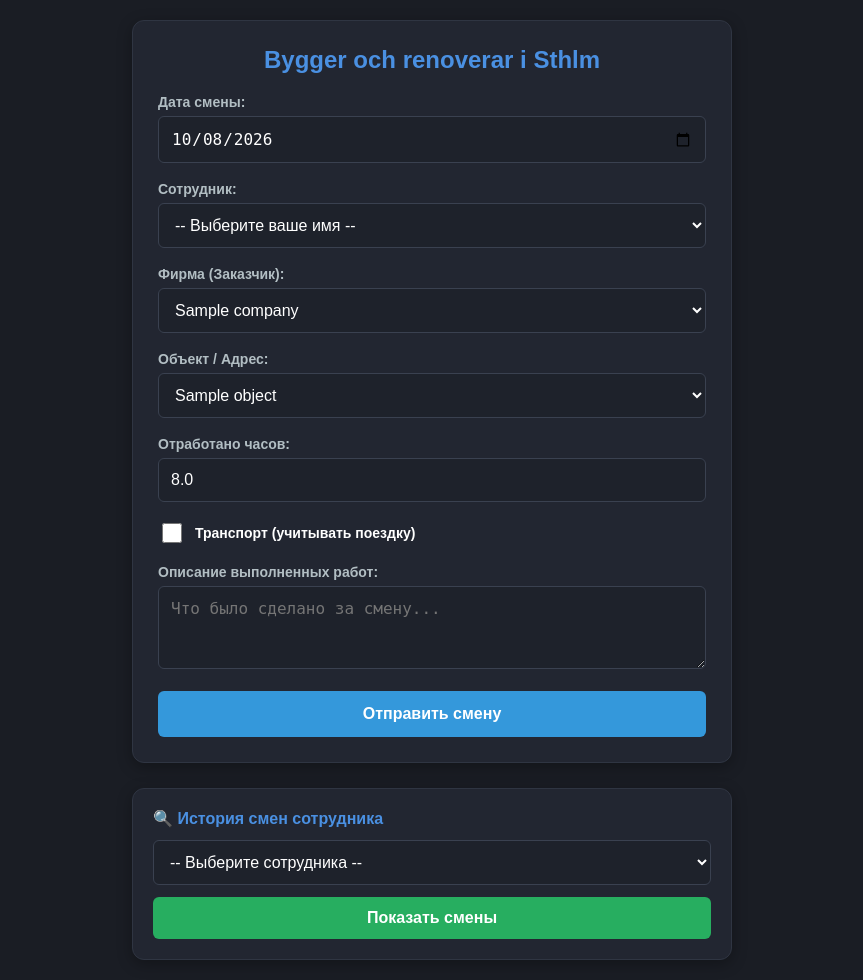
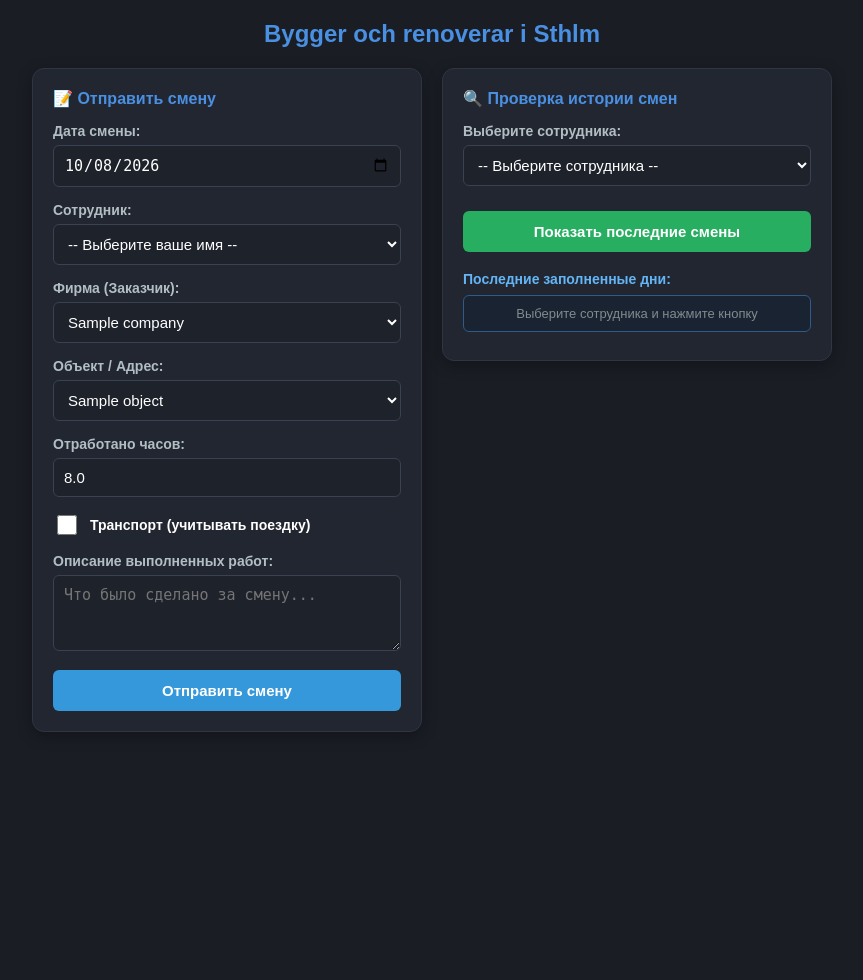
Before and after one commit to mbaton1981/smart-report-cloud, a Flask app: page / in a window 1280 px wide. Shown: the whole page, without its empty margins (208-1071 px from the left). After the commit the page ends 732 px from the top, so only its background shows below. Run offline with Flask 3, Linux system fonts and the light colour scheme; tables that the repository leaves empty hold one stand-in row (values such as "Sample post").

Commit message:
Update index.html

```diff
--- a/templates/index.html
+++ b/templates/index.html
@@ -5,22 +5,34 @@
     <meta name="viewport" content="width=device-width, initial-scale=1.0">
     <title>Bygger och renoverar i Sthlm</title>
     <style>
-        body { font-family: Arial, sans-serif; max-width: 600px; margin: 20px auto; padding: 0 15px; color: #fff; background-color: #1a1d24; }
+        body { font-family: Arial, sans-serif; max-width: 800px; margin: 20px auto; padding: 0 15px; color: #fff; background-color: #1a1d24; }
         h2 { text-align: center; color: #4a90e2; }
-        form { background: #222631; padding: 25px; border-radius: 12px; box-shadow: 0 4px 15px rgba(0,0,0,0.3); border: 1px solid #2f3542; }
-        .form-group { margin-bottom: 18px; }
+        .main-container { display: flex; flex-wrap: wrap; gap: 20px; }
+        .form-box { flex: 1; min-width: 320px; background: #222631; padding: 20px; border-radius: 12px; box-shadow: 0 4px 15px rgba(0,0,0,0.3); border: 1px solid #2f3542; }
+        .history-box { flex: 1; min-width: 320px; background: #222631; padding: 20px; border-radius: 12px; box-shadow: 0 4px 15px rgba(0,0,0,0.3); border: 1px solid #2f3542; height: fit-content; }
+        .form-group { margin-bottom: 15px; }
         label { display: block; margin-bottom: 6px; font-weight: bold; color: #b2bec3; font-size: 14px; }
-        select, input, textarea { width: 100%; padding: 12px; box-sizing: border-box; background-color: #1e222b; border: 1px solid #3a4150; border-radius: 6px; font-size: 16px; color: #fff; }
+        select, input, textarea { width: 100%; padding: 10px; box-sizing: border-box; background-color: #1e222b; border: 1px solid #3a4150; border-radius: 6px; font-size: 15px; color: #fff; }
         select:focus, input:focus, textarea:focus { border-color: #4a90e2; outline: none; }
-        button { background-color: #3498db; color: white; padding: 14px; border: none; border-radius: 6px; cursor: pointer; width: 100%; font-size: 16px; font-weight: bold; transition: background 0.2s; }
+        button { background-color: #3498db; color: white; padding: 12px; border: none; border-radius: 6px; cursor: pointer; width: 100%; font-size: 15px; font-weight: bold; transition: background 0.2s; }
         button:hover { background-color: #2980b9; }
+        .btn-history { background-color: #27ae60; margin-top: 10px; }
+        .btn-history:hover { background-color: #219653; }
+
+        /* Список смен */
+        #history-list { list-style-type: none; padding: 0; margin: 0; }
+        #history-list li { background: #1a2332; margin-bottom: 8px; padding: 10px; border-radius: 6px; border: 1px solid #2e5b88; font-size: 13px; color: #dfe6e9; display: flex; justify-content: space-between; align-items: center; }
     </style>
 </head>
 <body>
 
+    <h2>Bygger och renoverar i Sthlm</h2>
+
+    <div class="main-container">
+        <!-- ЛЕВАЯ КОЛОНКА: Основная форма отправки смены -->
+        <div class="form-box">
+            <h3 style="color: #4a90e2; margin-top: 0; font-size: 16px; margin-bottom: 15px;">📝 Отправить смену</h3>
             <form id="shift-form">
-        <h2 style="margin-top: 0; margin-bottom: 20px;">Bygger och renoverar i Sthlm</h2>
-
                 <div class="form-group">
                     <label for="date">Дата смены:</label>
                     <input type="date" id="date" name="date" required>
@@ -72,13 +84,15 @@
 
                 <button type="submit">Отправить смену</button>
             </form>
+        </div>
 
-    <!-- ОТДЕЛЬНЫЙ БЕЗОПАСНЫЙ БЛОК ДЛЯ ПРОВЕРКИ ИСТОРИИ -->
-    <div style="margin-top: 25px; background: #222631; padding: 20px; border-radius: 12px; border: 1px solid #2f3542; box-shadow: 0 4px 15px rgba(0,0,0,0.3);">
-        <h3 style="color: #4a90e2; margin-top: 0; font-size: 16px; margin-bottom: 12px;">🔍 История смен сотрудника</h3>
+        <!-- ПРАВАЯ КОЛОНКА: Независимый блок просмотра последних смен работника -->
+        <div class="history-box">
+            <h3 style="color: #4a90e2; margin-top: 0; font-size: 16px; margin-bottom: 15px;">🔍 Проверка истории смен</h3>
 
-        <div style="margin-bottom: 12px;">
-            <select id="safe-employee" style="width: 100%; padding: 12px; background-color: #1e222b; border: 1px solid #3a4150; border-radius: 6px; color: #fff; font-size: 16px;">
+            <div class="form-group">
+                <label for="history-employee">Выберите сотрудника:</label>
+                <select id="history-employee">
                     <option value="">-- Выберите сотрудника --</option>
                     {% for emp in employees %}
                     <option value="{{ emp }}">{{ emp }}</option>
@@ -86,24 +100,29 @@
                 </select>
             </div>
 
-        <button type="button" id="safe-btn" style="background-color: #27ae60; color: white; padding: 12px; border: none; border-radius: 6px; cursor: pointer; width: 100%; font-size: 16px; font-weight: bold;">Показать смены</button>
+            <button type="button" id="load-history-btn" class="btn-history">Показать последние смены</button>
 
-        <div id="safe-result" style="margin-top: 15px; display: none; background: #1a2332; padding: 12px; border-radius: 6px; border: 1px solid #2e5b88;">
-            <h4 style="margin-top: 0; margin-bottom: 8px; color: #64b5f6; font-size: 14px;">Последние смены:</h4>
-            <ul id="safe-list" style="padding-left: 20px; margin: 0; font-size: 13px; color: #dfe6e9;"></ul>
+            <div id="warning-container" style="margin-top: 15px; display: none; background: #3d2222; border: 1px solid #c0392b; padding: 10px; border-radius: 6px; font-size: 13px; color: #f5b7b1;"></div>
+
+            <div style="margin-top: 15px;">
+                <h4 style="color: #64b5f6; font-size: 14px; margin-bottom: 8px;">Последние заполненные дни:</h4>
+                <ul id="history-list">
+                    <li style="color: #7f8c8d; justify-content: center;">Выберите сотрудника и нажмите кнопку</li>
+                </ul>
+            </div>
         </div>
     </div>
 
     <script>
         // Ставим сегодняшнюю дату по умолчанию
-        document.getElementById('date').valueAsDate = new Date();
+        document.getElementById('date').value = new Date().toISOString().split('T')[0];
 
-        // Логика чекбокса транспорта
+        // Чекбокс транспорта
         document.getElementById('transport_check').addEventListener('change', function() {
             document.getElementById('transport').value = this.checked ? 1.0 : 0.0;
         });
 
-        // Отправка данных основной смены
+        // Отправка формы смены
         document.getElementById('shift-form').addEventListener('submit', async function(e) {
             e.preventDefault();
 
@@ -128,8 +147,11 @@
                 if (response.ok) {
                     alert(result.message);
                     document.getElementById('comment').value = '';
+                    // Автоматически подставляем отправленного сотрудника в блок проверки истории
+                    document.getElementById('history-employee').value = formData.employee;
+                    document.getElementById('load-history-btn').click();
                 } else {
-                    alert("Ошибка: " + result.message);
+                    alert("Ошибка: " + (result.message || "Неизвестная ошибка сервера"));
                 }
             } catch (err) {
                 alert("Не удалось отправить данные на сервер.");
@@ -137,40 +159,47 @@
             }
         });
 
-        // Логика отдельной кнопки проверки истории
-        document.getElementById('safe-btn').addEventListener('click', async function() {
-            const emp = document.getElementById('safe-employee').value;
-            const container = document.getElementById('safe-result');
-            const list = document.getElementById('safe-list');
+        // Загрузка истории смен в правом блоке
+        document.getElementById('load-history-btn').addEventListener('click', async function() {
+            const empName = document.getElementById('history-employee').value;
+            const listContainer = document.getElementById('history-list');
+            const warningContainer = document.getElementById('warning-container');
 
-            list.innerHTML = '';
-            if (!emp) {
-                alert('Выберите сотрудника из списка!');
+            if (!empName) {
+                alert('Пожалуйста, выберите сотрудника!');
                 return;
             }
+
+            listContainer.innerHTML = '<li style="color: #7f8c8d; justify-content: center;">Загрузка...</li>';
+            warningContainer.style.display = 'none';
 
             try {
                 const response = await fetch('/check-employee-shifts', {
                     method: 'POST',
                     headers: { 'Content-Type': 'application/json' },
-                    body: JSON.stringify({ employee: emp })
+                    body: JSON.stringify({ employee: empName })
                 });
 
                 const data = await response.json();
+                listContainer.innerHTML = '';
+
+                if (data.warning) {
+                    warningContainer.textContent = data.warning;
+                    warningContainer.style.display = 'block';
+                }
 
                 if (data.recent_shifts && data.recent_shifts.length > 0) {
                     data.recent_shifts.forEach(shift => {
                         const li = document.createElement('li');
-                        li.textContent = `${shift.date} — ${shift.object_name} (${shift.hours} ч)`;
-                        list.appendChild(li);
+                        li.innerHTML = `<span><b>${shift.date}</b><br><small style="color: #a0aec0;">${shift.object_name}</small></span>` +
+                                     `<span style="background: #2e5b88; padding: 4px 8px; border-radius: 4px; font-weight: bold;">${shift.hours} ч</span>`;
+                        listContainer.appendChild(li);
                     });
-                    container.style.display = 'block';
                 } else {
-                    list.innerHTML = '<li>У этого сотрудника пока нет сохраненных смен.</li>';
-                    container.style.display = 'block';
+                    listContainer.innerHTML = '<li style="color: #7f8c8d; justify-content: center;">У сотрудника пока нет записей о сменах.</li>';
                 }
             } catch (err) {
-                alert("Ошибка связи с сервером.");
+                listContainer.innerHTML = '<li style="color: #e74c3c; justify-content: center;">Ошибка загрузки данных.</li>';
                 console.error(err);
             }
         });
```
Lines whose indentation alone changed are shown as unchanged.
